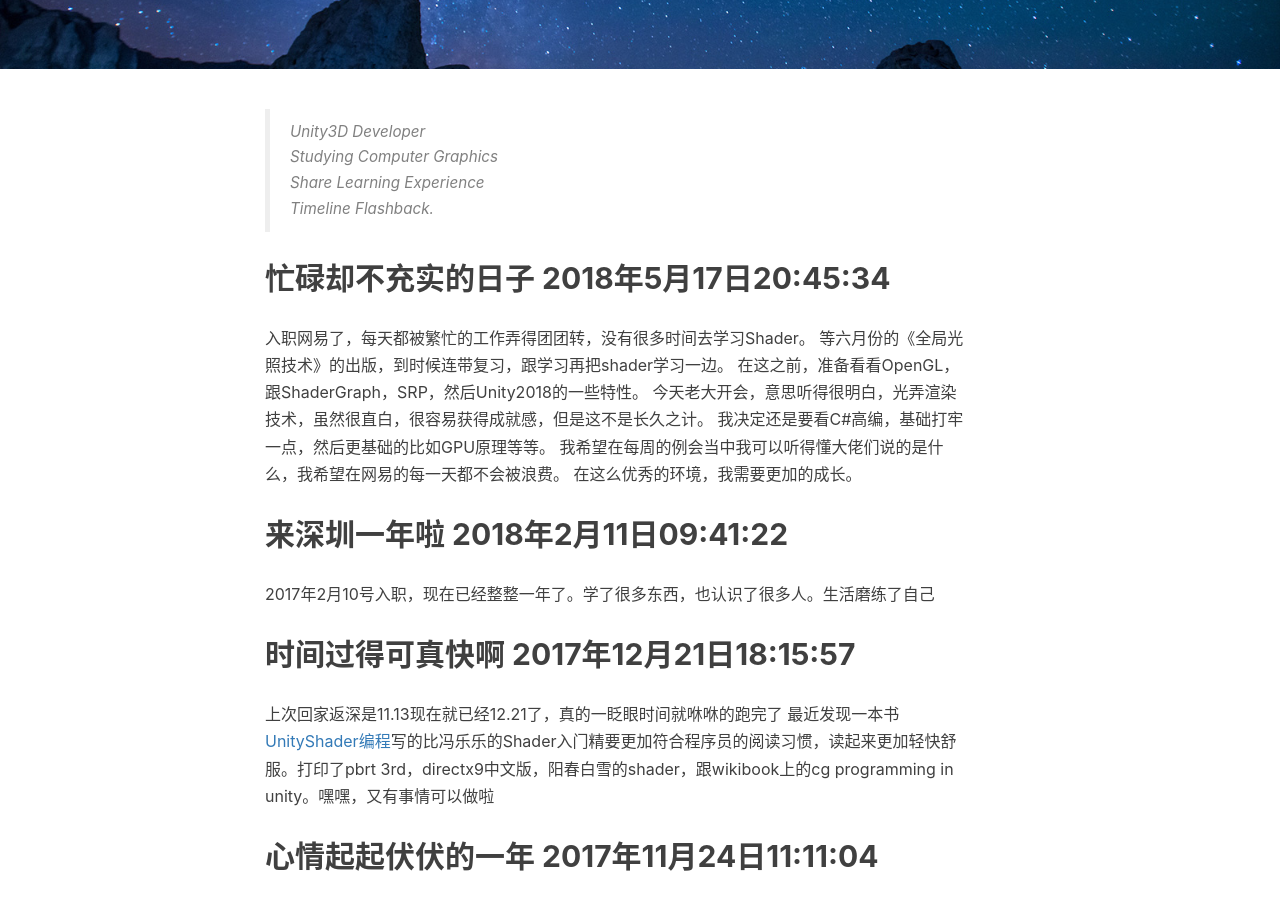
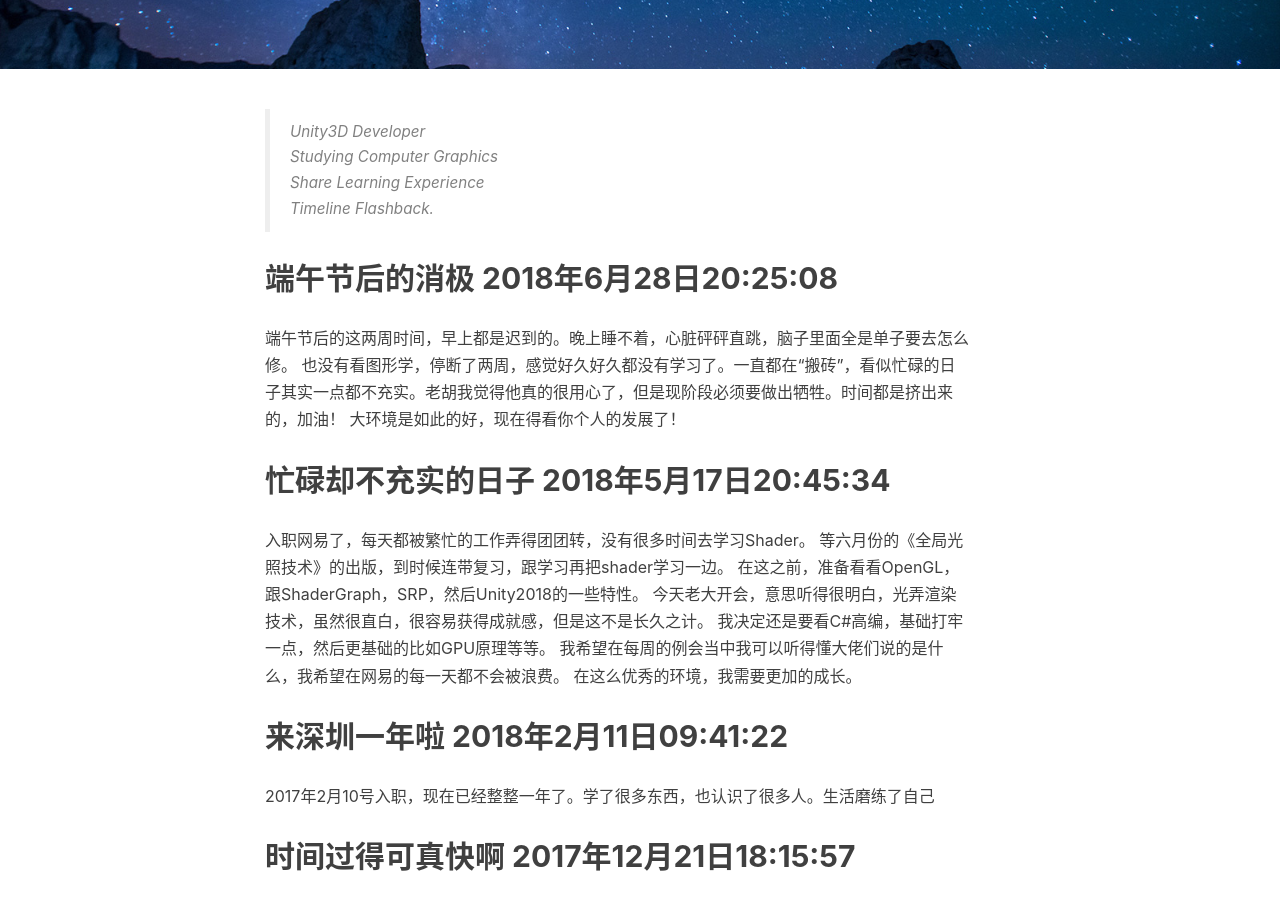
Before and after one commit to yqlizeao/yqlizeao.github.io, a Jekyll site: the page built from _posts/2017-06-25-myblog.markdown, in a window 1280 px wide and 900 px high, scrolled down 388 px. Built offline with Jekyll 4.4.1, drawn with Linux system fonts in a browser that asks for light colours; nearby versions of some CDN libraries; comment, search, counter and statistics services are not loaded.

Commit message:
2018年6月28日20:28:59

```diff
--- a/_posts/2017-06-25-myblog.markdown
+++ b/_posts/2017-06-25-myblog.markdown
@@ -13,6 +13,12 @@ tags:
 > Studying Computer Graphics<br>
 > Share Learning Experience<br>
 > Timeline Flashback.<br>
+
+## 端午节后的消极 2018年6月28日20:25:08
+
+端午节后的这两周时间，早上都是迟到的。晚上睡不着，心脏砰砰直跳，脑子里面全是单子要去怎么修。
+也没有看图形学，停断了两周，感觉好久好久都没有学习了。一直都在“搬砖”，看似忙碌的日子其实一点都不充实。老胡我觉得他真的很用心了，但是现阶段必须要做出牺牲。时间都是挤出来的，加油！
+大环境是如此的好，现在得看你个人的发展了！
 
 ## 忙碌却不充实的日子 2018年5月17日20:45:34
 
```
